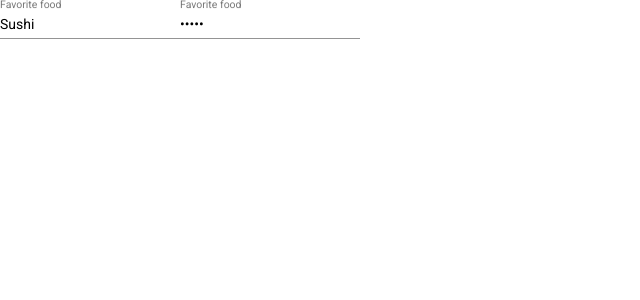
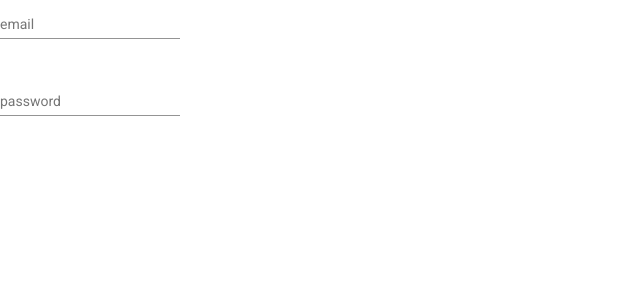
Before and after one commit to suvegesrebeka/workproject, an Angular app in the folder frontend/work-project/: page /login in a window 1280 px wide. Shown: the top 300 px of the page, without its empty margins (0-640 px from the left). Built offline with nearby package versions, Linux system fonts and the light colour scheme.

Commit message:
#init inputs

```diff
--- a/frontend/work-project/src/app/components/pages/login/login.component.html
+++ b/frontend/work-project/src/app/components/pages/login/login.component.html
@@ -1,13 +1,13 @@
 <form>
   <!-- email -->
   <mat-form-field class="example-full-width">
-    <mat-label>Favorite food</mat-label>
-    <input matInput type="email" placeholder="Ex. Pizza" value="Sushi" />
+    <mat-label>email</mat-label>
+    <input matInput type="email" />
   </mat-form-field>
 
   <!-- password -->
   <mat-form-field class="example-full-width">
-    <mat-label>Favorite food</mat-label>
-    <input matInput type="password" placeholder="Ex. Pizza" value="Sushi" />
+    <mat-label>password</mat-label>
+    <input matInput type="password" />
   </mat-form-field>
 </form>
--- a/frontend/work-project/src/app/components/pages/login/login.component.scss
+++ b/frontend/work-project/src/app/components/pages/login/login.component.scss
@@ -0,0 +1,8 @@
+form {
+  display: flex;
+  flex-direction: column;
+  justify-content: center;
+  align-items: flex-start;
+  gap: 20px;
+  width: fit-content;
+}
```
